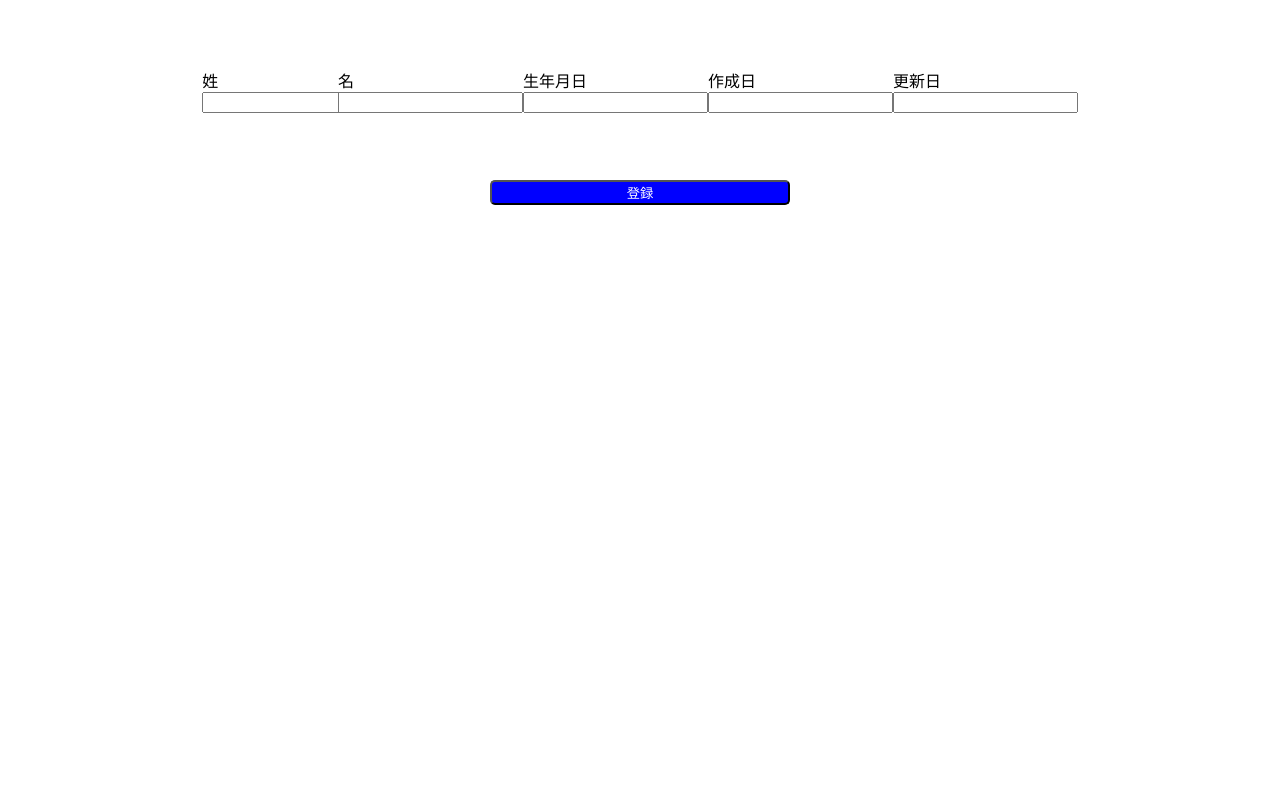
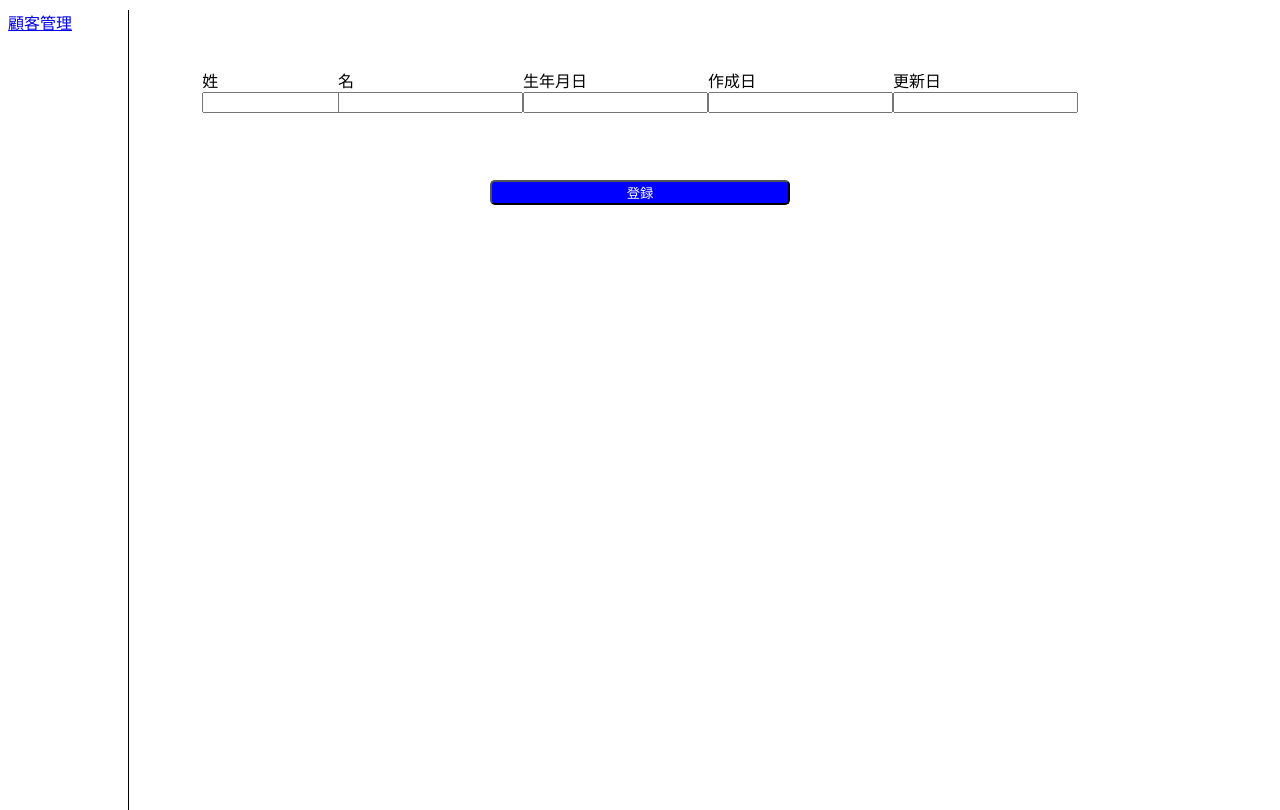
Before and after one commit to dbtmddn5/pp01, a PHP site: page / in a window 1280 px wide. Before the commit the page ends 205 px from the top, so only its background shows below. Run offline with PHP 8.4, Linux system fonts and the light colour scheme.

Commit message:
顧客管理のホームボタンを作成

```diff
--- a/Project1/index.html
+++ b/Project1/index.html
@@ -7,6 +7,14 @@
     <title>一覧</title>
 </head>
 <body>
+    <div class="menu">
+        <a href="index.html">顧客管理</a>
+    </div>
+
+    <div class="upper"></div>
+
+    <div class="left-divider"></div>
+
     <div class = 'parent'>
 
         <div class='first'>姓<br>
--- a/Project1/style.css
+++ b/Project1/style.css
@@ -41,3 +41,21 @@ button {
     color: white;
     border-radius: 5px;
 }
+
+.left-divider {
+    border-left: thin solid #000;
+    height: 100%;
+    left: 10%;
+    position: absolute;
+}
+
+.menu {
+    position: fixed;
+}
+
+.upper {
+    border-left: thin solod #000;
+    height: 100%;
+    left: 10%;
+    position: absolute;
+}
```
